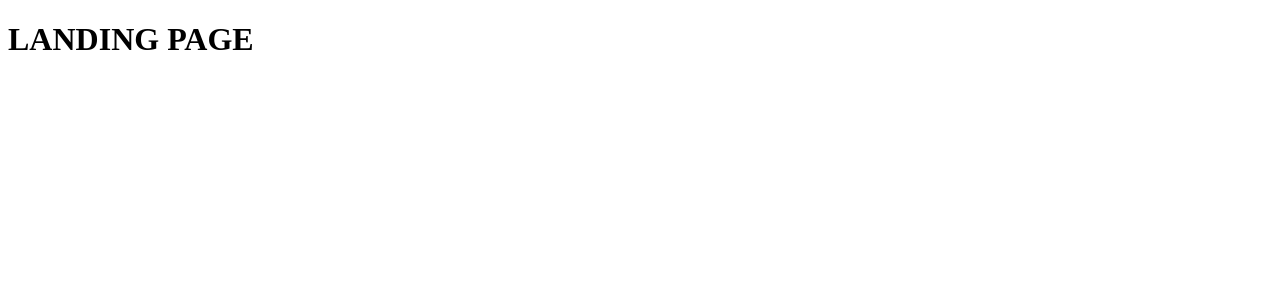
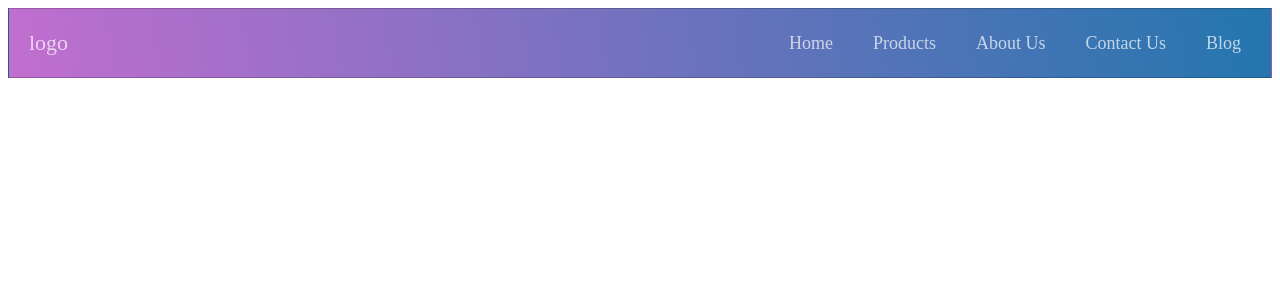
Before and after one commit to promie/fcc-product-landing, a Vue app: page / in a window 1280 px wide. Shown: the top 300 px of the page. Built offline with nearby package versions, Linux system fonts and the light colour scheme.

Commit message:
Created a Navbar component and configured font-awesome to project

```diff
--- a/package.json
+++ b/package.json
@@ -8,6 +8,11 @@
     "lint": "vue-cli-service lint"
   },
   "dependencies": {
+    "@fortawesome/fontawesome-svg-core": "^1.2.27",
+    "@fortawesome/free-brands-svg-icons": "^5.12.1",
+    "@fortawesome/free-regular-svg-icons": "^5.12.1",
+    "@fortawesome/free-solid-svg-icons": "^5.12.1",
+    "@fortawesome/vue-fontawesome": "^0.1.9",
     "core-js": "^3.6.4",
     "vue": "^2.6.11",
     "vue-router": "^3.1.5"
--- /dev/null
+++ b/src/components/Navbar.vue
@@ -0,0 +1,133 @@
+<script>
+import { faBars } from '@fortawesome/free-solid-svg-icons'
+
+export default {
+  name: 'Navbar',
+  computed: {
+    hamburger() {
+      return faBars
+    }
+  }
+}
+</script>
+
+<template>
+  <nav class="navbar">
+    <span class="navbar-toggle" id="js-navbar-toggle">
+      <font-awesome-icon :icon="hamburger" />
+    </span>
+    <a href="#" class="logo">logo</a>
+    <ul class="main-nav" id="js-menu">
+      <li>
+        <a href="#" class="nav-links">Home</a>
+      </li>
+      <li>
+        <a href="#" class="nav-links">Products</a>
+      </li>
+      <li>
+        <a href="#" class="nav-links">About Us</a>
+      </li>
+      <li>
+        <a href="#" class="nav-links">Contact Us</a>
+      </li>
+      <li>
+        <a href="#" class="nav-links">Blog</a>
+      </li>
+    </ul>
+  </nav>
+</template>
+
+<style scoped>
+/* Desktop First Mobile Second, approach */
+
+* {
+  box-sizing: border-box;
+  padding: 0;
+  margin: 0;
+}
+
+body {
+  font-family: 'Josefin Sans', sans-serif;
+}
+
+.navbar {
+  font-size: 18px;
+  background-image: linear-gradient(260deg, #2376ae 0%, #c16ecf 100%);
+  border: 1px solid rgba(0, 0, 0, 0.2);
+  padding-bottom: 10px;
+}
+
+.main-nav {
+  list-style-type: none;
+  display: none;
+}
+
+.nav-links,
+.logo {
+  text-decoration: none;
+  color: rgba(255, 255, 255, 0.7);
+}
+
+.main-nav li {
+  text-align: center;
+  margin: 15px auto;
+}
+
+.logo {
+  display: inline-block;
+  font-size: 22px;
+  margin-top: 10px;
+  margin-left: 20px;
+}
+
+.navbar-toggle {
+  position: absolute;
+  top: 10px;
+  right: 20px;
+  cursor: pointer;
+  color: rgba(255, 255, 255, 0.8);
+  font-size: 24px;
+}
+
+.active {
+  display: block;
+}
+
+@media screen and (min-width: 768px) {
+  .navbar {
+    display: flex;
+    justify-content: space-between;
+    padding-bottom: 0;
+    height: 70px;
+    align-items: center;
+  }
+
+  .main-nav {
+    display: flex;
+    margin-right: 30px;
+    flex-direction: row;
+    justify-content: flex-end;
+  }
+
+  .main-nav li {
+    margin: 0;
+  }
+
+  .nav-links {
+    margin-left: 40px;
+  }
+
+  .logo {
+    margin-top: 0;
+  }
+
+  .navbar-toggle {
+    display: none;
+  }
+
+  .logo:hover,
+  .nav-links:hover {
+    color: rgba(255, 255, 255, 1);
+  }
+}
+</style>
--- a/src/views/Landing.vue
+++ b/src/views/Landing.vue
@@ -1,11 +1,18 @@
 <script>
+import Navbar from '@/components/Navbar.vue'
+
 export default {
-  name: 'Landing'
+  name: 'Landing',
+  components: {
+    Navbar
+  }
 }
 </script>
 
 <template>
-  <h1>LANDING PAGE</h1>
+  <div>
+    <Navbar />
+  </div>
 </template>
 
 <style></style>
```
Also changed, not shown: src/main.js (+8 -5 lines), 1 other file (tests, documents, lock files or other folders).
